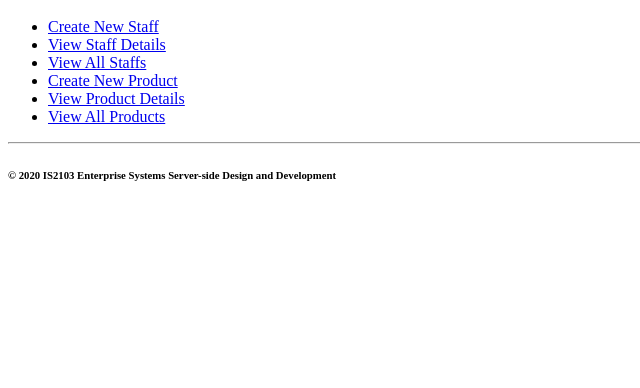
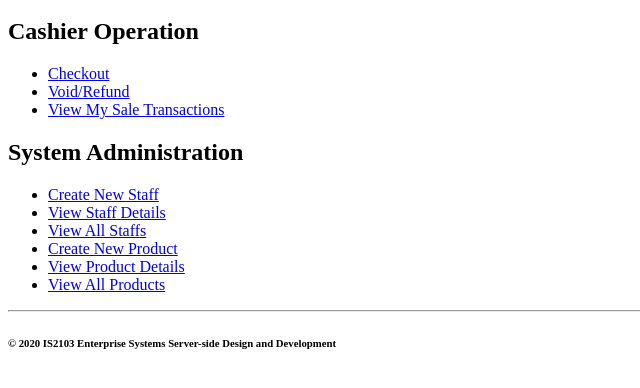
Before and after one commit to eliz9807/PointOfSaleSystemWeb, a plain HTML site: page index.html in a window 1280 px wide. Shown: the part 48-436 px from the top of the page, without its empty margins (0-640 px from the left). Drawn offline with Linux system fonts and the light colour scheme.

Commit message:
added the sys admin module

```diff
--- a/index.html
+++ b/index.html
@@ -4,6 +4,13 @@
 	</head>
 	<body>
 		<h1>Point of Sale System</h1>
+		<h2>Cashier Operation</h2>
+		<ul>
+			<li><a href="./cashierOperation/checkout.html">Checkout</a></li>
+			<li><a href="./cashierOperation/voidRefund.html">Void/Refund</a></li>
+			<li><a href="./cashierOperation/viewMySaleTransactions.html">View My Sale Transactions</a></li>
+		</ul>
+		<h2>System Administration</h2>
 		<ul>
 			<li><a href="./systemAdministration/createNewStaff.html">Create New Staff</a></li>
 			<li><a href="./systemAdministration/viewStaffDetails.html">View Staff Details</a></li>
```
